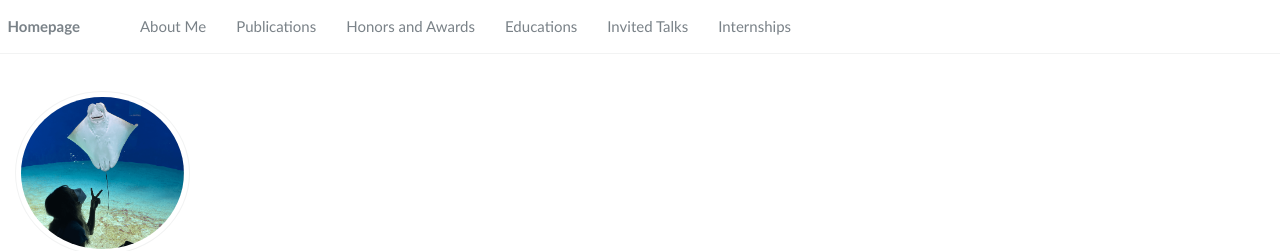
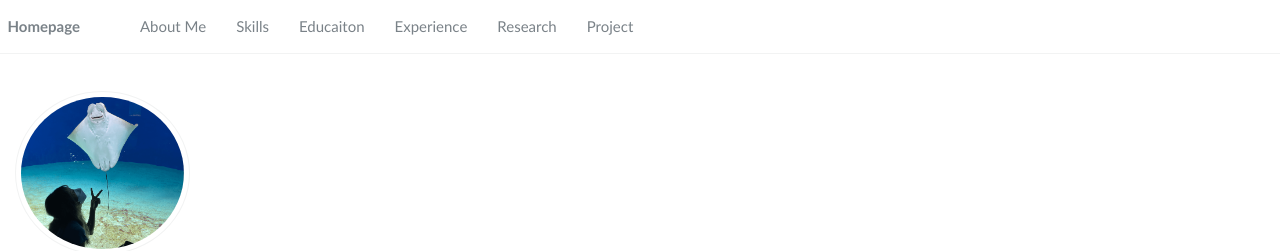
Before and after one commit to chenyzzn/chenyzzn.github.io, a Jekyll site: the page built from _pages/about.md, in a window 1280 px wide. Shown: the top 251 px of the page. Built offline with Jekyll 4.4.1, drawn with Linux system fonts in a browser that asks for light colours.

Commit message:
Update navigation.yml

```diff
--- a/_data/navigation.yml
+++ b/_data/navigation.yml
@@ -3,17 +3,17 @@ main:
   - title: "About Me"
     url: "/#about-me"
 
-  - title: "Publications"
-    url: "/#publications"
+  - title: "Skills"
+    url: "/#skills"
 
-  - title: "Honors and Awards"
-    url: "/#honors-and-awards"
+  - title: "Educaiton"
+    url: "/#education"
 
-  - title: "Educations"
-    url: "/#educations"
+  - title: "Experience"
+    url: "/#experience"
 
-  - title: "Invited Talks"
-    url: "/#invited-talks"
+  - title: "Research"
+    url: "/#research"
 
-  - title: "Internships"
-    url: "/#internships"
+  - title: "Project"
+    url: "/#project"
```
